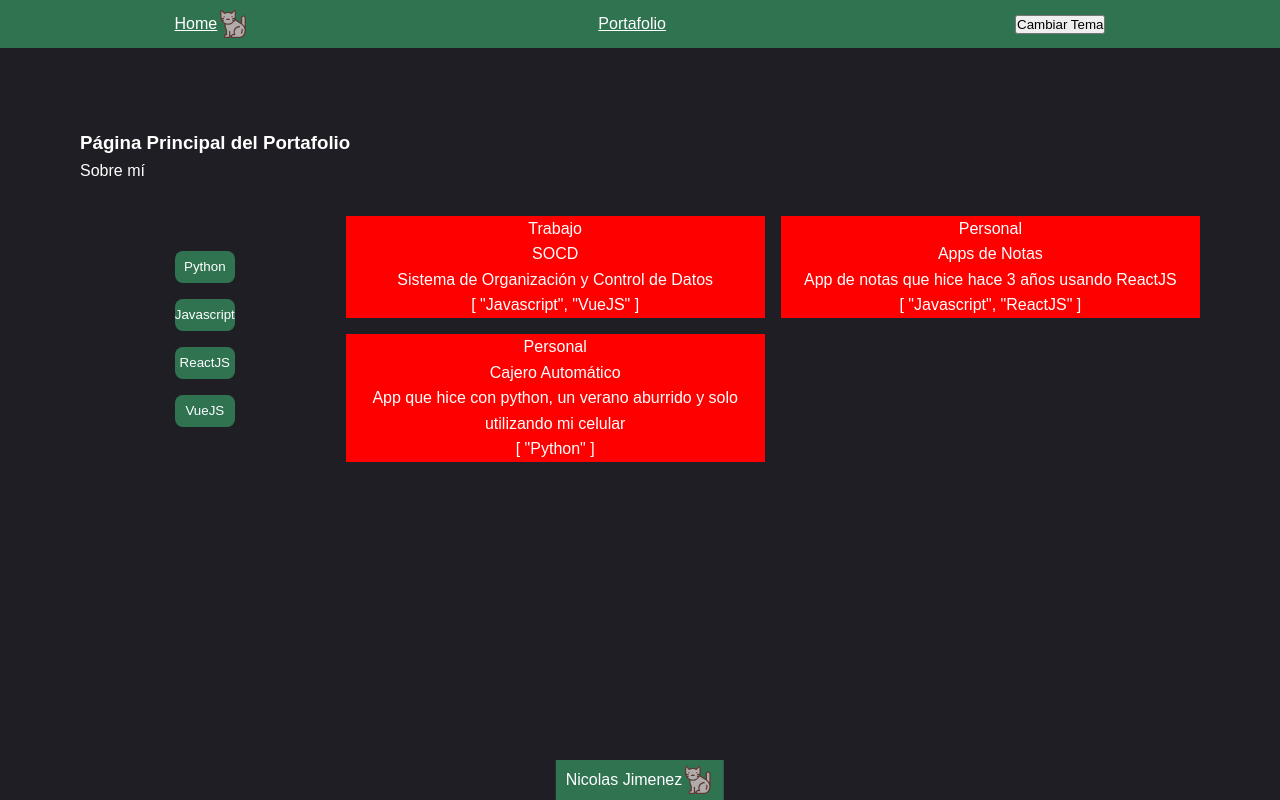
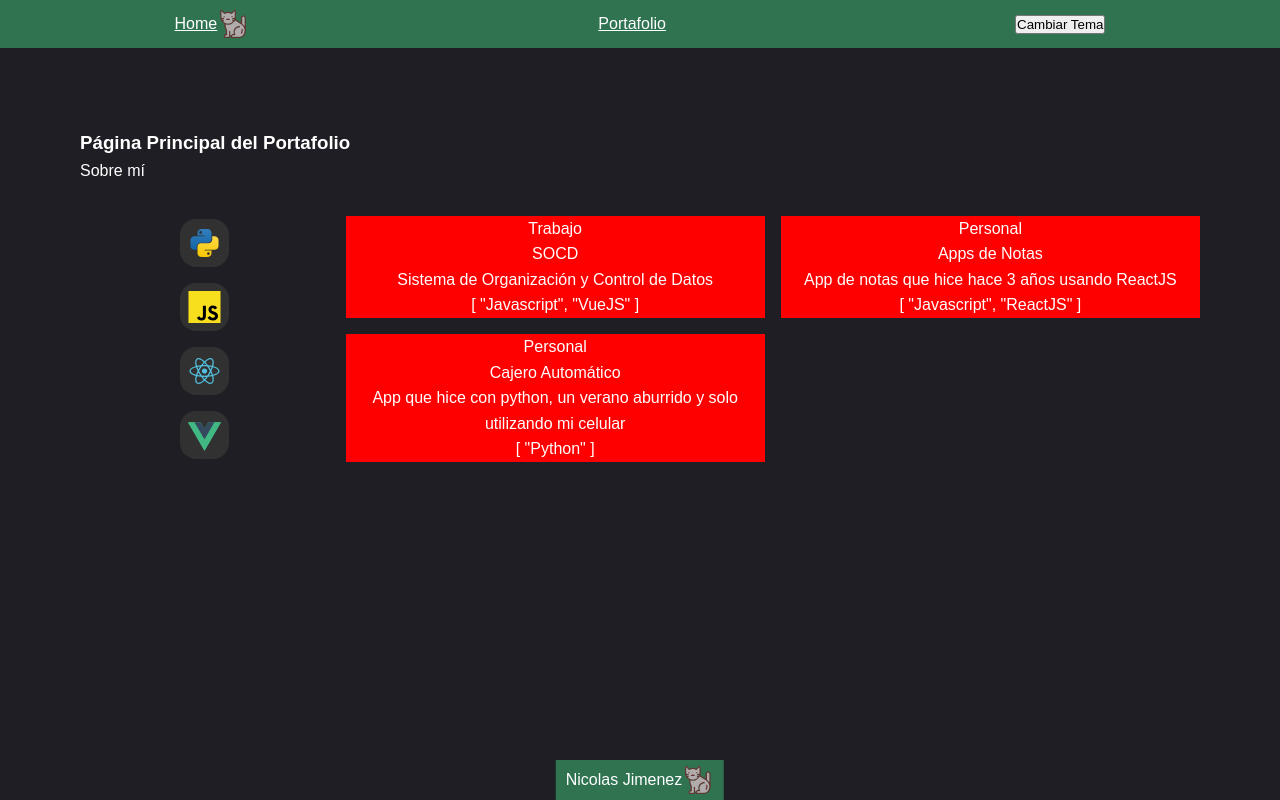
Before and after one commit to NicoJimenez123/portafolio, a Vue app: page / in a window 1280 px wide. Built offline with nearby package versions, Linux system fonts and the light colour scheme.

Commit message:
Importados iconos

```diff
--- a/src/components/ListadoProyectos.vue
+++ b/src/components/ListadoProyectos.vue
@@ -7,7 +7,7 @@
         @click="onClickTecnologia(tecnologia)"
         :class="`${tecnologiasSeleccionadas.includes(tecnologia) ? 'tecnologia-seleccionada' : 'tecnologia-no-seleccionada'}`"
       >
-        {{ tecnologia }}
+        <img :src="`/src/assets/${tecnologia}.svg`" :alt="`Icono de ${tecnologia}`" />
       </button>
     </div>
     <ul id="listaProyectos">
@@ -19,6 +19,11 @@
 <script setup>
 import { ref, computed } from 'vue';
 import ItemProyecto from './ItemProyecto.vue';
+import iconoJs from '../assets/Javascript.svg'
+import iconoNode from '../assets/Node.svg'
+import iconoReact from '../assets/ReactJS.svg'
+import iconoVue from '../assets/VueJS.svg'
+import iconoPython from '../assets/Python.svg'
 
 const tecnologias = ['Python', 'Javascript', 'ReactJS', 'VueJS']
 
@@ -81,16 +86,20 @@ const proyectos = ref([
 
 #listaTecnologias button{
   width: 100%;
-  height: 2rem;
-  border-radius: 0.5rem;
+  height: 3rem;
+  border-radius: 1rem;
   border: none;
   color: var(--text-color);
-  background-color: var(--topbar-bg-color);
+  background-color: rgb(49, 49, 49);
   cursor: pointer;
+  padding: 0.5rem;
 }
 
-#listaTecnologias button.tecnologia-seleccionada{
-  text-decoration: line-through;
+#listaTecnologias button img {
+  width: 100%;
+  height: 100%;
+  justify-content: center;
+  align-items: center;
 }
 
 #listaProyectos{
```
